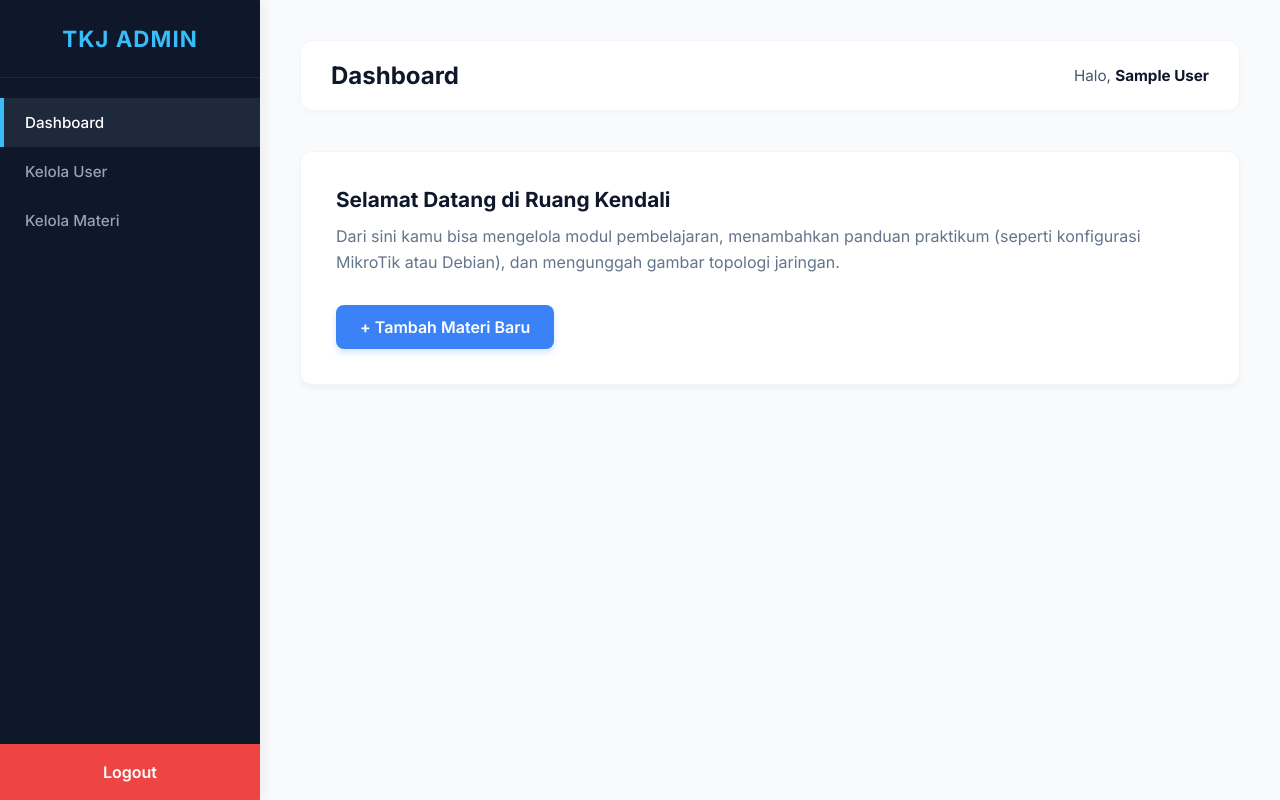
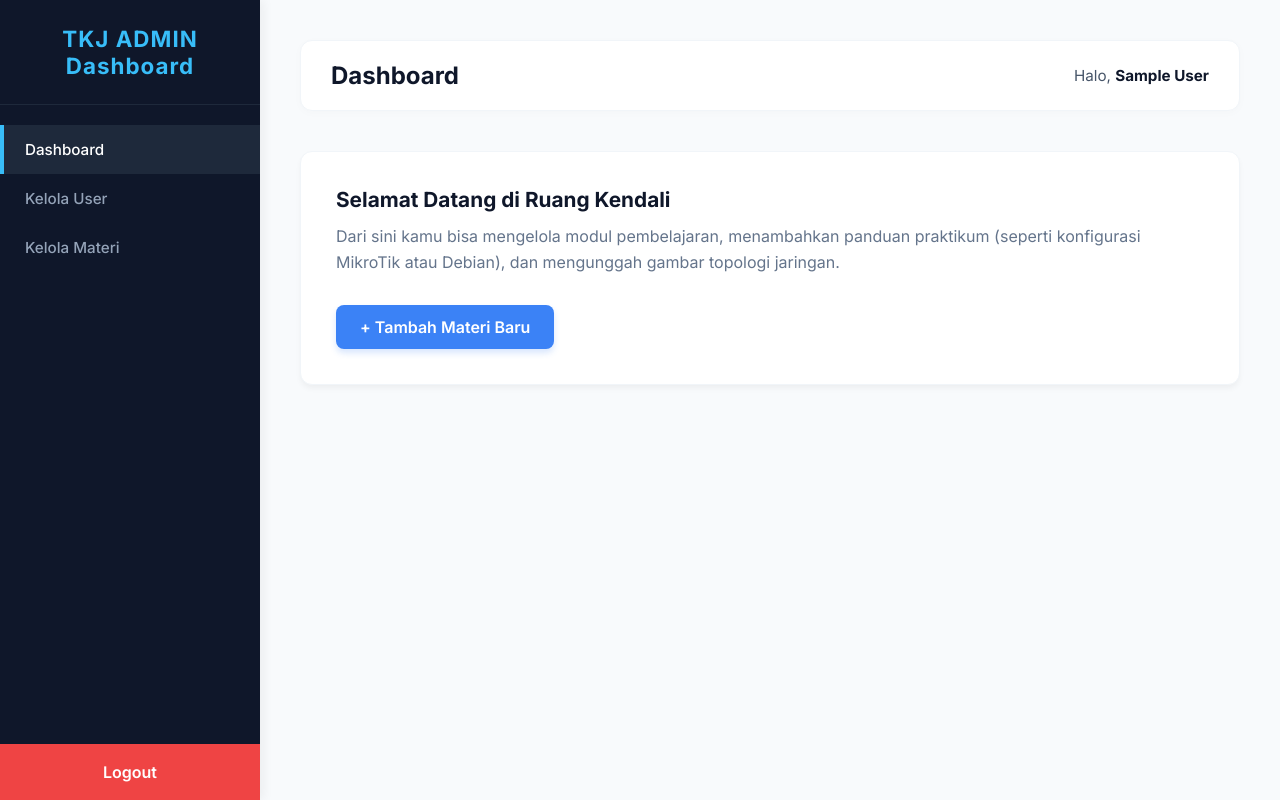
Before and after one commit to Vinzzzc/elearning-tkj, a PHP site: page /admin/dashboard.php in a window 1280 px wide. Run offline with PHP 8.4, Linux system fonts and the light colour scheme; the visitor is signed in with stand-in values (Sample User, id 1).

Commit message:
Editing several PHP pages 2

```diff
--- a/admin/dashboard.php
+++ b/admin/dashboard.php
@@ -196,7 +196,7 @@ if (!isset($_SESSION['role']) || $_SESSION['role'] != 'admin') {
 
     <!-- SIDEBAR -->
     <div class="sidebar" id="sidebar">
-        <h2>TKJ ADMIN</h2>
+        <h2>TKJ ADMIN Dashboard</h2>
         <div class="menu">
             <a href="dashboard.php" class="active">Dashboard</a>
             <a href="kelola-user.php">Kelola User</a>
```
